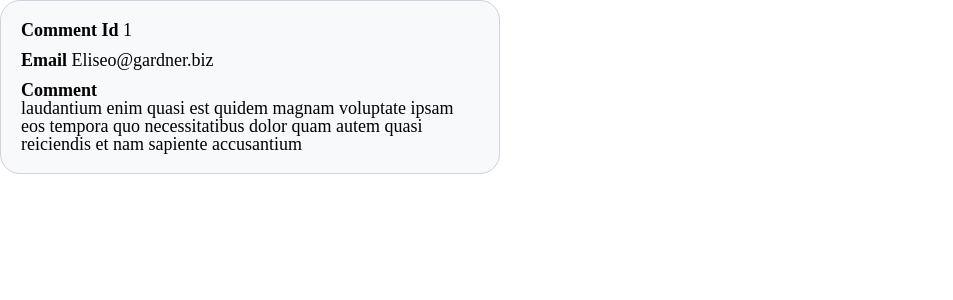
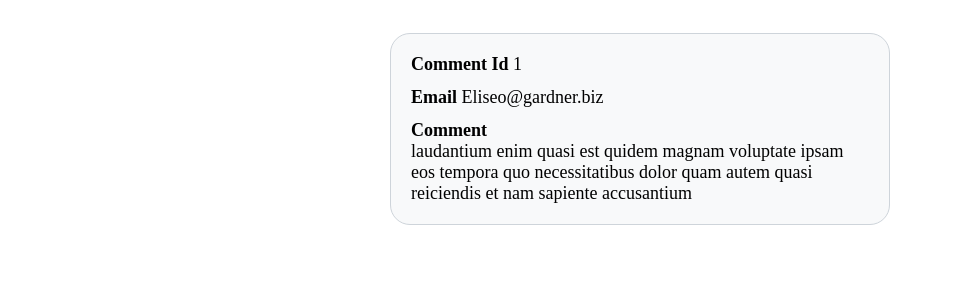
Before and after one commit to jiyoon1156/hayanmind-infinite-scroll, a React (Create React App) app: page / in a window 1280 px wide. Shown: the top 300 px of the page, without its empty margins (0-953 px from the left). Built offline with nearby package versions, Linux system fonts and the light colour scheme.

Commit message:
[STYLE] GlobalStyle body 부분 CSS 변경
- Body에 flexbox 추가

```diff
--- a/package.json
+++ b/package.json
@@ -6,6 +6,7 @@
     "@testing-library/jest-dom": "^5.11.4",
     "@testing-library/react": "^11.1.0",
     "@testing-library/user-event": "^12.1.10",
+    "axios": "^0.21.1",
     "prop-types": "^15.7.2",
     "react": "^17.0.2",
     "react-dom": "^17.0.2",
--- a/src/GlobalStyle.js
+++ b/src/GlobalStyle.js
@@ -1,11 +1,13 @@
 import { createGlobalStyle } from 'styled-components';
 
 export default createGlobalStyle`
-/* http://meyerweb.com/eric/tools/css/reset/
-   v2.0 | 20110126
-   License: none (public domain)
-*/
-
+  *,
+  *::after,
+  *::before {
+    box-sizing: border-box;
+    margin: 0;
+    padding: 0;
+  }
   html, body, div, span, applet, object, iframe,
   h1, h2, h3, h4, h5, h6, p, blockquote, pre,
   a, abbr, acronym, address, big, cite, code,
@@ -18,34 +20,17 @@ table, caption, tbody, tfoot, thead, tr, th, td,
   article, aside, canvas, details, embed,
   figure, figcaption, footer, header, hgroup,
   menu, nav, output, ruby, section, summary,
-time, mark, audio, video {
-	margin: 0;
-	padding: 0;
+  time, mark, audio, video, button {
     border: 0;
     font-size: inherit;
     vertical-align: baseline;
-}
-/* HTML5 display-role reset for older browsers */
-article, aside, details, figcaption, figure,
-footer, header, hgroup, menu, nav, section {
-	display: block;
+    word-break: keep-all;
+    -webkit-font-smoothing: antialiased;
   }
 	body {
-	line-height: 1;
-}
-ol, ul {
-	list-style: none;
-}
-blockquote, q {
-	quotes: none;
-}
-blockquote:before, blockquote:after,
-q:before, q:after {
-	content: '';
-	content: none;
-}
-table {
-	border-collapse: collapse;
-	border-spacing: 0;
+		display: flex;
+		flex-direction: column;
+		align-items: center;
+		padding: 33px 0;
 	}
 `;
```
Also changed, not shown: 2 other files (tests, documents, lock files or other folders). Lines whose indentation alone changed are shown as unchanged.
